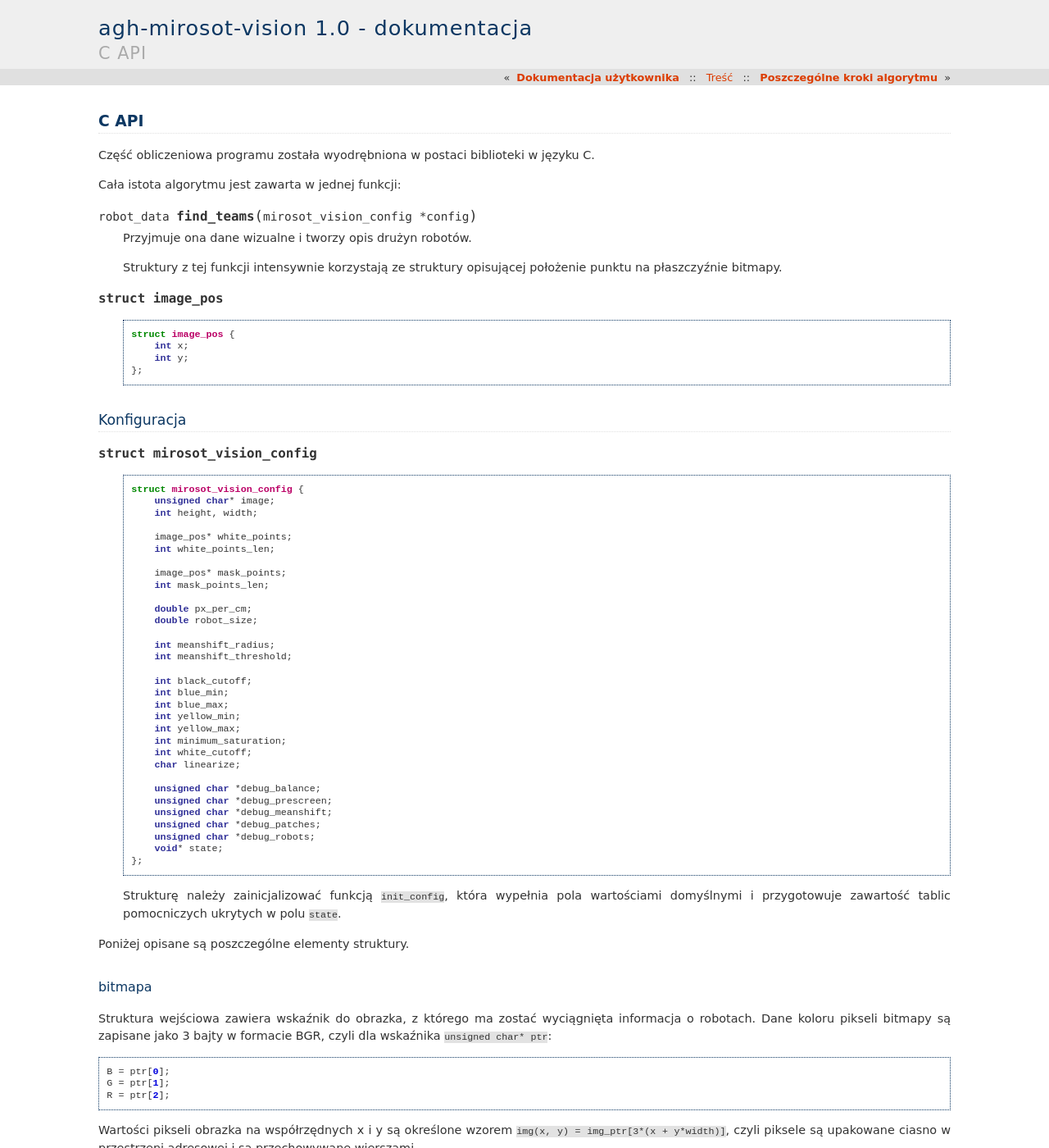
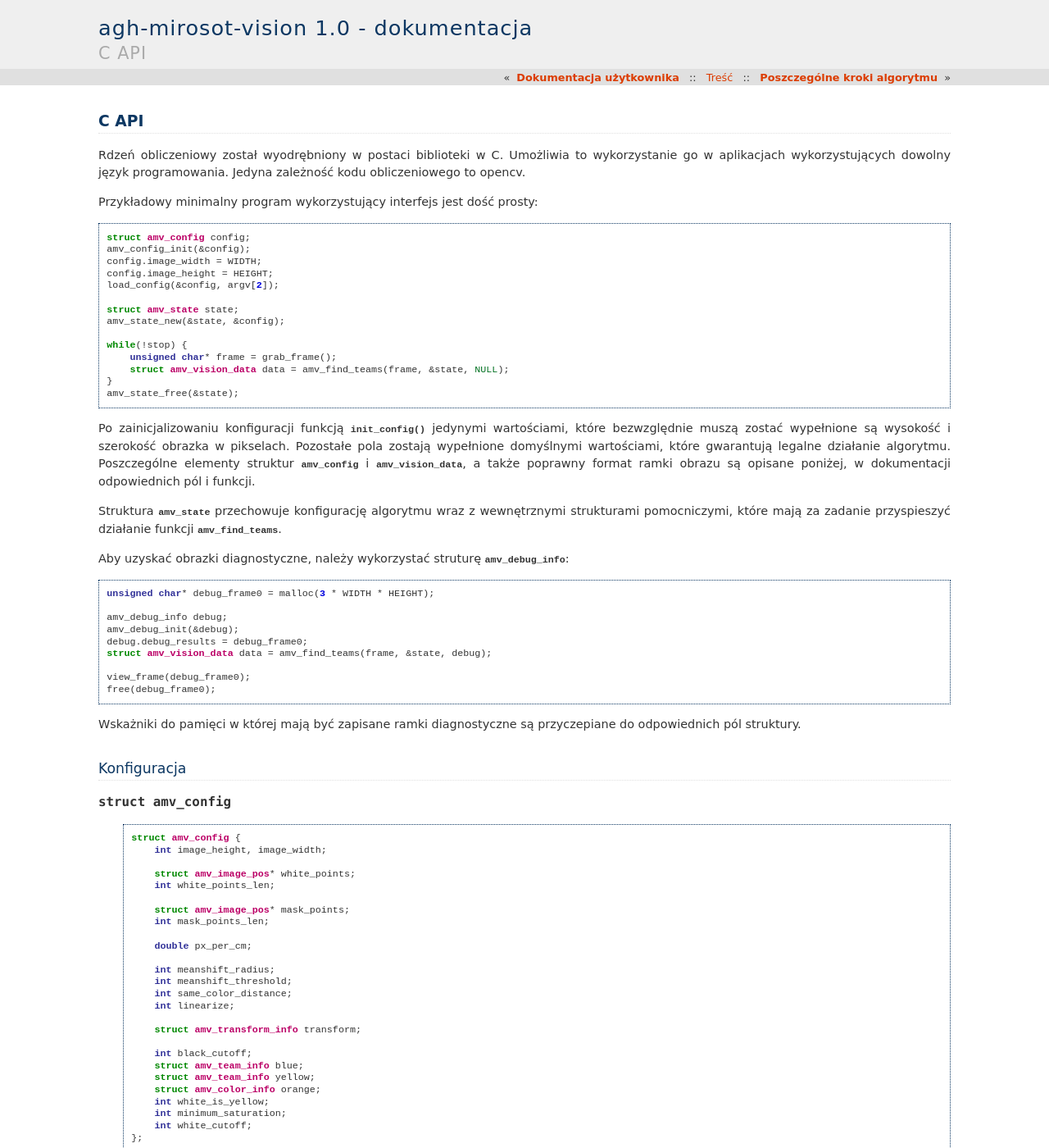
Before and after one commit to admchr/agh-mirosot-vision, a Sphinx documentation site: the page built from doc/user/apidoc.rst, in a window 1280 px wide and 1400 px high. Shown: the whole window at 82% size. Built offline with Sphinx 7.4.7, drawn with Linux system fonts in a browser that asks for light colours; formulas are drawn with MathJax 3; pages that are not in the unit, such as notebooks, are missing from menus; some of the changed text lies outside the part shown.

Commit message:
dokumentacja

```diff
--- a/doc/user/apidoc.rst
+++ b/doc/user/apidoc.rst
@@ -4,73 +4,91 @@
 C API
 -------
 
-Część obliczeniowa programu została wyodrębniona w postaci biblioteki w
-języku C.
+Rdzeń obliczeniowy został wyodrębniony w postaci biblioteki w C. Umożliwia to
+wykorzystanie go w aplikacjach wykorzystujących dowolny język programowania.
+Jedyna zależność kodu obliczeniowego to opencv.
 
+Przykładowy minimalny program wykorzystujący interfejs jest dość prosty::
 
+    struct amv_config config;
+    amv_config_init(&config);
+    config.image_width = WIDTH;
+    config.image_height = HEIGHT;
+    load_config(&config, argv[2]);
 
-Cała istota algorytmu jest zawarta w jednej funkcji:
+    struct amv_state state;
+    amv_state_new(&state, &config);
 
-.. c:function:: robot_data find_teams(mirosot_vision_config* config)
+    while(!stop) {
+        unsigned char* frame = grab_frame();
+        struct amv_vision_data data = amv_find_teams(frame, &state, NULL);
+    }
+    amv_state_free(&state);
 
-    Przyjmuje ona dane wizualne i tworzy opis drużyn robotów.
+Po zainicjalizowaniu konfiguracji funkcją :c:func:`init_config()` jedynymi wartościami,
+które bezwzględnie muszą zostać wypełnione są wysokość i szerokość obrazka w
+pikselach. Pozostałe pola zostają wypełnione domyślnymi wartościami, które
+gwarantują legalne działanie algorytmu. Poszczególne elementy struktur
+:c:type:`amv_config` i
+:c:type:`amv_vision_data`, a także poprawny format ramki obrazu są opisane poniżej, w
+dokumentacji odpowiednich pól i funkcji.
 
-    Struktury z tej funkcji intensywnie korzystają ze struktury opisującej
-    położenie punktu na płaszczyźnie bitmapy.
+Struktura :c:type:`amv_state` przechowuje konfigurację algorytmu wraz z wewnętrznymi
+strukturami pomocniczymi, które mają za zadanie przyspieszyć działanie funkcji
+:c:type:`amv_find_teams`.
 
-.. c:type:: struct image_pos
+Aby uzyskać obrazki diagnostyczne, należy wykorzystać struturę
+:c:type:`amv_debug_info`::
 
-    ::
+    unsigned char* debug_frame0 = malloc(3 * WIDTH * HEIGHT);
 
-        struct image_pos {
-            int x;
-            int y;
-        };
+    amv_debug_info debug;
+    amv_debug_init(&debug);
+    debug.debug_results = debug_frame0;
+    struct amv_vision_data data = amv_find_teams(frame, &state, debug);
+
+    view_frame(debug_frame0);
+    free(debug_frame0);
+
+Wskażniki do pamięci w której mają być zapisane ramki diagnostyczne są
+przyczepiane do odpowiednich pól struktury.
 
 
 Konfiguracja
 ************
 
-.. c:type:: struct mirosot_vision_config
+.. c:type:: struct amv_config
 
     ::
 
-        struct mirosot_vision_config {
-            unsigned char* image;
-            int height, width;
+        struct amv_config {
+            int image_height, image_width;
 
-            image_pos* white_points;
+            struct amv_image_pos* white_points;
             int white_points_len;
 
-            image_pos* mask_points;
+            struct amv_image_pos* mask_points;
             int mask_points_len;
 
             double px_per_cm;
-            double robot_size;
 
             int meanshift_radius;
             int meanshift_threshold;
+            int same_color_distance;
+            int linearize;
+
+            struct amv_transform_info transform;
 
             int black_cutoff;
-            int blue_min;
-            int blue_max;
-            int yellow_min;
-            int yellow_max;
+            struct amv_team_info blue;
+            struct amv_team_info yellow;
+            struct amv_color_info orange;
+            int white_is_yellow;
             int minimum_saturation;
             int white_cutoff;
-            char linearize;
-
-            unsigned char *debug_balance;
-            unsigned char *debug_prescreen;
-            unsigned char *debug_meanshift;
-            unsigned char *debug_patches;
-            unsigned char *debug_robots;
-            void* state;
         };
 
-    Strukturę należy zainicjalizować funkcją ``init_config``, która wypełnia
-    pola wartościami domyślnymi i przygotowuje zawartość tablic pomocniczych
-    ukrytych w polu ``state``.
+    TODO
 
 Poniżej opisane są poszczególne elementy struktury.
 
@@ -166,6 +184,17 @@ inicjalizacja
     domalowanymi elementami mogącymi wspomóc diagnozowanie problemów z
     algorytmem.
 
+
+.. c:type:: struct image_pos
+
+    ::
+
+        struct image_pos {
+            int x;
+            int y;
+        };
+
+
 Wynik działania
 ***************
 
@@ -190,3 +219,14 @@ Wynik działania
             image_pos position;
             double angle;
         };
+
+
+Funkcje
+*******
+
+.. c:function:: robot_data find_teams(mirosot_vision_config* config)
+
+    Przyjmuje ona dane wizualne i tworzy opis drużyn robotów.
+
+    Struktury z tej funkcji intensywnie korzystają ze struktury opisującej
+    położenie punktu na płaszczyźnie bitmapy.
```
